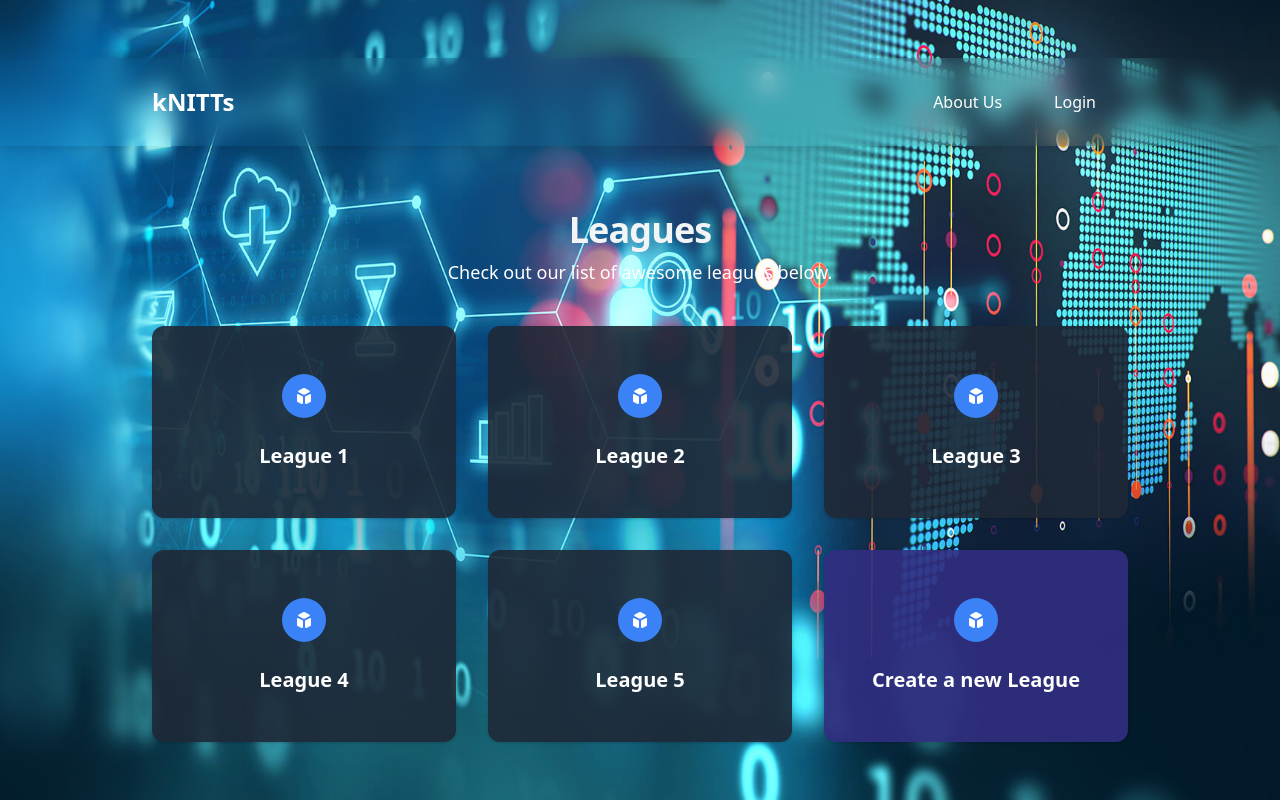
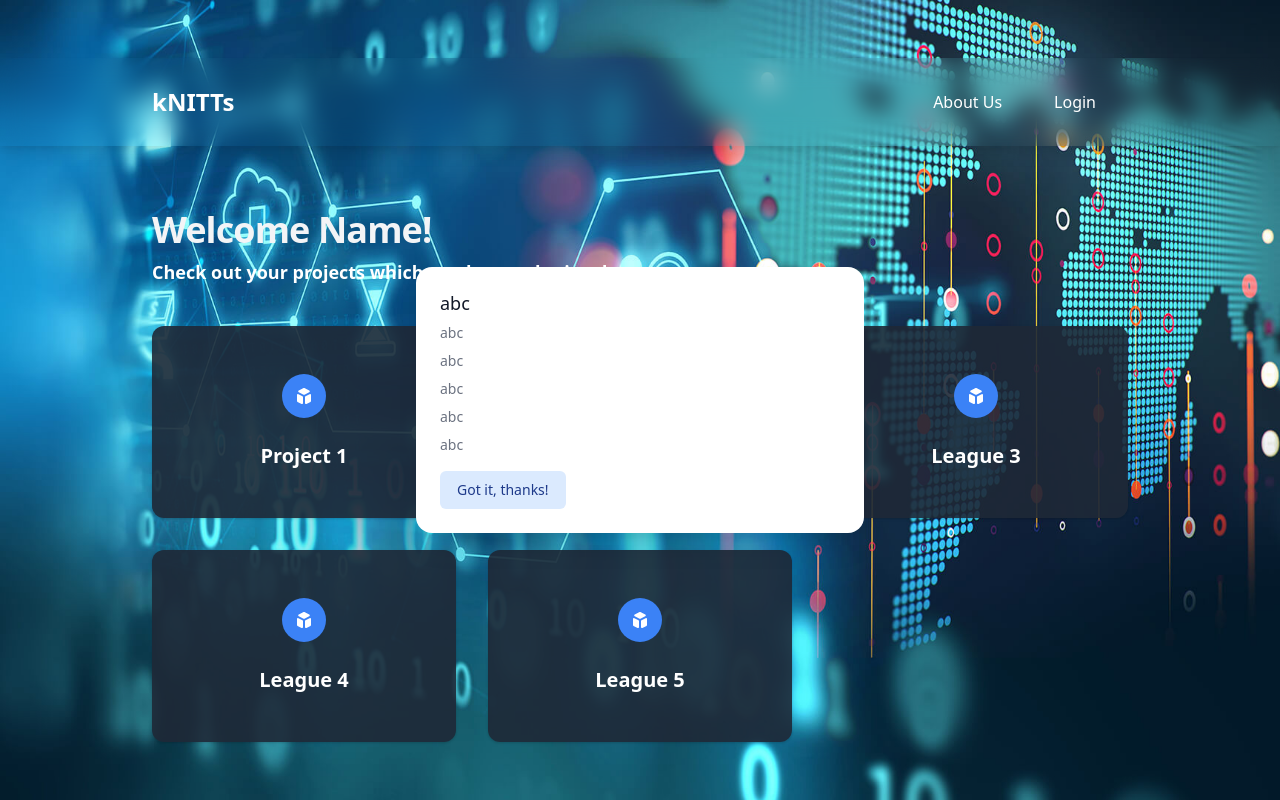
Before and after one commit to knitts/Hack-Frontend, a React (Create React App) app: page /Dashboard in a window 1280 px wide. Built offline with nearby package versions, Linux system fonts and the light colour scheme.

Commit message:
Minor fix

```diff
--- /dev/null
+++ b/src/components/modal/modal.js
@@ -0,0 +1,105 @@
+import { Dialog, Transition } from '@headlessui/react'
+import { Fragment, useState, useEffect } from 'react'
+
+export default function MyModal({opened, ProjectTitle, ProjectDesc,ProjectURL,ProjectFunds, ProjectPoints, LeagueAvg,LeagueAddr}) {
+  let [isOpen, setIsOpen] = useState(opened?true:false)
+  useEffect(() => {
+      setIsOpen(true)
+  }, [opened])
+
+  function closeModal() {
+    setIsOpen(false)
+  }
+
+  return (
+    <>
+      <Transition appear show={isOpen} as={Fragment}>
+        <Dialog
+          as="div"
+          className="fixed inset-0 z-10 overflow-y-auto"
+          onClose={closeModal}
+        >
+          <div className="min-h-screen px-4 text-center">
+            <Transition.Child
+              as={Fragment}
+              enter="ease-out duration-300"
+              enterFrom="opacity-0"
+              enterTo="opacity-100"
+              leave="ease-in duration-200"
+              leaveFrom="opacity-100"
+              leaveTo="opacity-0"
+            >
+              <Dialog.Overlay className="fixed inset-0" />
+            </Transition.Child>
+
+            {/* This element is to trick the browser into centering the modal contents. */}
+            <span
+              className="inline-block h-screen align-middle"
+              aria-hidden="true"
+            >
+              &#8203;
+            </span>
+            <Transition.Child
+              as={Fragment}
+              enter="ease-out duration-300"
+              enterFrom="opacity-0 scale-95"
+              enterTo="opacity-100 scale-100"
+              leave="ease-in duration-200"
+              leaveFrom="opacity-100 scale-100"
+              leaveTo="opacity-0 scale-95"
+            >
+              <div className="inline-block w-full max-w-md p-6 my-8 overflow-hidden text-left align-middle transition-all transform bg-white shadow-xl rounded-2xl">
+                <Dialog.Title
+                  as="h3"
+                  className="text-lg font-medium leading-6 text-gray-900"
+                >
+                  {ProjectTitle}
+                </Dialog.Title>
+
+                <div className="mt-2">
+                  <p className="text-sm text-gray-500">
+                  {ProjectDesc}
+                  </p>
+                </div>
+
+                <div className="mt-2">
+                  <p className="text-sm text-gray-500">
+                  {ProjectURL}
+                  </p>
+                </div>
+
+                <div className="mt-2">
+                  <p className="text-sm text-gray-500">
+                  {LeagueAvg}
+                  </p>
+                </div>
+
+                <div className="mt-2">
+                  <p className="text-sm text-gray-500">
+                  {ProjectFunds}
+                  </p>
+                </div>
+
+                <div className="mt-2">
+                  <p className="text-sm text-gray-500">
+                  {LeagueAddr}
+                  </p>
+                </div>
+
+                <div className="mt-4">
+                  <button
+                    type="button"
+                    className="inline-flex justify-center px-4 py-2 text-sm font-medium text-blue-900 bg-blue-100 border border-transparent rounded-md hover:bg-blue-200 focus:outline-none focus-visible:ring-2 focus-visible:ring-offset-2 focus-visible:ring-blue-500"
+                    onClick={closeModal}
+                  >
+                    Got it, thanks!
+                  </button>
+                </div>
+              </div>
+            </Transition.Child>
+          </div>
+        </Dialog>
+      </Transition>
+    </>
+  )
+}
--- a/src/pages/dashboard/index.js
+++ b/src/pages/dashboard/index.js
@@ -1,101 +1,29 @@
 import React,{ useState } from 'react'
 import Navbar from '../../components/navbar/navbar';
-
-import dollar from "../../assets/dollar.png";
-import web3 from '../../web3'
+import Modal from '../../components/modal/modal'
 
 function Dashboard() {
+  let [isOpen, setIsOpen] = useState(false)
+
     return (
-        // <div className="overflow-hidden text-white" >
-        // <div className="h-screen content-center" style={{"backgroundImage":"url('./dashboard_bg.png')","backgroundPosition":"center","backgroundSize":"cover","backgroundRepeat":"no-repeat"}}>
-
-        // <section class="w-screen mx-auto text-gray-100 body-font ">
-        //   <div class="flex flex-wrap container mx-auto space-x-3">
-
-        //     <Sidebar className="w-1/6"/>
-
-        //     <div class="mt-12 w-1/2 h-1/2 pl-4">
-        //       <h1 className="text-2xl font-bold text-white">Good Morning!</h1>
-
-        //       <div class="w-full h-1/2">
-        //       <div className="flex h-2/6 w-3/3 mt-4">
-        //         <div className="my-2 mr-2 p-4 w-1/2 rounded-lg shadow-lg bg-gray-900 bg-opacity-80 filter blug-lg">
-        //           <img src={dollar} className="w-2/12 mb-5"/>
-        //           <h1 className="text-xl font-bold text-white">Funding Received</h1>
-        //           <h1 className="mt-2 mb-2 text-xl font-bold text-white">$1000</h1>
-        //         </div>
-        //         <div className="flex my-2 ml-2 p-4 w-1/2 rounded-lg shadow-lg bg-gray-900 bg-opacity-80 filter blug-lg">
-        //           <div className="my-2 mr-4 p-4 w-1/2 rounded-lg shadow-lg bg-gradient-to-tr from-pink-500 via-red-500 to-yellow-500 filter blug-lg opacity-80 pt-14">
-        //             <h1 className="text-xl font-bold text-center text-white align-middle">Your Rank</h1>
-        //             <h1 className="mt-3 mb-2 text-xl text-center font-bold text-white">1</h1>
-        //           </div>
-        //           <div className="my-2 mr-2 p-4 w-1/2 rounded-lg shadow-lg bg-gradient-to-tr from-pink-500 via-red-500 to-yellow-500 filter blug-lg opacity-80 pt-14">
-        //             <h1 className="text-xl font-bold text-center text-white align-middle">Your Projects</h1>
-        //             <h1 className="mt-3 mb-2 text-xl text-center font-bold text-white">5</h1>
-        //           </div>
-        //         </div>
-        //       </div>
-        //       </div>
-
-        //       <div class="w-full h-1/2">
-        //       <h1 className="pt-8 text-2xl font-bold text-white">Recent Investors</h1>
-
-        //       <div className="flex h-2/6 w-full mt-4">
-        //         <div className="relative flex my-2 mr-2 p-8 w-full rounded-lg shadow-lg bg-gray-900 bg-opacity-80 filter blug-lg">
-        //           <h1 className="text-xl font-bold text-white py-2">Thrishik</h1>
-        //           <h1 className="ml-60 text-md font-bold text-white bg-gradient-to-tr from-pink-500 via-red-500 to-yellow-500 p-2 opacity-80 rounded align-middle">Neuralink</h1>
-        //           <h1 className="absolute right-5 text-xl font-bold text-white py-2">$9999000</h1>
-        //         </div>
-        //       </div>
-
-        //       <div className="flex h-2/6 w-full">
-        //         <div className="relative flex my-2 mr-2 p-8 w-full rounded-lg shadow-lg bg-gray-900 bg-opacity-80 filter blug-lg">
-        //           <h1 className="text-xl font-bold text-white py-2">Arvinth</h1>
-        //           <h1 className="ml-60 text-md font-bold text-white bg-gradient-to-tr from-pink-500 via-red-500 to-yellow-500 p-2 opacity-80 rounded align-middle">Neuralink</h1>
-        //           <h1 className="absolute right-5 text-xl py-2 font-bold text-white">$Samiyar_Sothu_Is_Infinite</h1>
-        //         </div>
-        //       </div>
-        //       </div>
-
-        //     </div>
-
-        //     <div class="mt-12 w-1/6 h-1/2">
-        //     <h1 className="text-2xl font-bold text-white">Your Projects</h1>
-        //       <div className="flex flex-nowrap h-2/6 w-2/3 mt-4 space-x-2">
-        //         <div className="my-2 p-4 rounded-lg shadow-lg bg-gray-900 bg-opacity-80 filter blug-lg">
-        //           <h1 className="text-xl font-bold text-white bg-transparent bg-opacity-60 rounded-lg filter blug-lg p-4">Spider</h1>
-        //         </div>
-        //         <div className="my-2 p-4 rounded-lg shadow-lg bg-gray-900 bg-opacity-80 filter blug-lg">
-        //           <h1 className="text-xl font-bold text-white bg-transparent bg-opacity-60 rounded-lg filter blug-lg p-4">Hyperloop</h1>
-        //         </div>
-        //         <div className="my-2 p-4 rounded-lg shadow-lg bg-gray-900 bg-opacity-80 filter blug-lg">
-        //           <h1 className="text-xl font-bold text-white bg-transparent bg-opacity-60 rounded-lg filter blug-lg p-4">Neuralink</h1>
-        //         </div>
-        //       </div>
-        //     </div>
-
-        //   </div>
-
-        // </section>
-        // </div>
-        // </div>
         <div className="overflow-x-hidden text-white" style={{"backgroundImage":"url('./bg_1.jpg')","backgroundPosition":"fixed","backgroundSize":"cover","backgroundRepeat":"no-repeat"}} >
         <div className="h-screen content-center" >
           <Navbar className="absolute"/>
           <section class="relative max-w-7xl w-full mt-16 lg:w-4/5 mx-auto px-6 text-gray-100 body-font ">
               <div class="container max-w-6xl mx-auto">
-                  <h2 class="text-4xl font-bold tracking-tight text-center">Leagues</h2>
-                  <p class="mt-2 text-lg text-center text-white">Check out our list of awesome leagues below.</p>
+                  <h2 class="text-4xl font-bold tracking-tight text-left">Welcome Name!</h2>
+                  <p class="mt-2 text-lg text-left font-bold text-white">Check out your projects which you have submitted</p>
                   <div class="grid grid-cols-4 gap-8 mt-10 sm:grid-cols-8 lg:grid-cols-12 sm:px-8 xl:px-0">
 
-                      <button class="relative flex flex-col shadow bg-opacity-90 shadow items-center justify-between col-span-4 px-8 py-12 overflow-hidden bg-gray-800 sm:rounded-xl">
+                      <button onClick={() => setIsOpen(true)} class="relative flex flex-col shadow bg-opacity-90 shadow items-center justify-between col-span-4 px-8 py-12 overflow-hidden bg-gray-800 sm:rounded-xl">
                           <div class="p-3 mb-6 text-white bg-blue-500 rounded-full">
                             <svg xmlns="http://www.w3.org/2000/svg" className="h-5 w-5" viewBox="0 0 20 20" fill="currentColor">
                               <path d="M11 17a1 1 0 001.447.894l4-2A1 1 0 0017 15V9.236a1 1 0 00-1.447-.894l-4 2a1 1 0 00-.553.894V17zM15.211 6.276a1 1 0 000-1.788l-4.764-2.382a1 1 0 00-.894 0L4.789 4.488a1 1 0 000 1.788l4.764 2.382a1 1 0 00.894 0l4.764-2.382zM4.447 8.342A1 1 0 003 9.236V15a1 1 0 00.553.894l4 2A1 1 0 009 17v-5.764a1 1 0 00-.553-.894l-4-2z" />
                             </svg>
                           </div>
-                          <h4 class="text-xl font-bold text-white">League 1</h4>
+                          <h4 class="text-xl font-bold text-white">Project 1</h4>
                       </button>
+                      <Modal opened={isOpen} ProjectTitle={"abc"} ProjectDesc={"abc"} ProjectURL={"abc"} ProjectFunds={"abc"} ProjectPoints={"abc"} LeagueAvg={"abc"} LeagueAddr={"abc"} />
 
                       <button class="relative flex flex-col shadow bg-opacity-90 shadow items-center justify-between col-span-4 px-8 py-12 overflow-hidden bg-gray-800 sm:rounded-xl">
                           <div class="p-3 mb-6 text-white bg-blue-500 rounded-full">
@@ -133,15 +61,6 @@ function Dashboard() {
                           <h4 class="text-xl font-bold text-white">League 5</h4>
                       </button>
 
-                      <button class="relative flex flex-col shadow bg-opacity-90 shadow items-center justify-between col-span-4 px-8 py-12 overflow-hidden bg-indigo-900 sm:rounded-xl">
-                          <div class="p-3 mb-6 text-white bg-blue-500 rounded-full">
-                            <svg xmlns="http://www.w3.org/2000/svg" className="h-5 w-5" viewBox="0 0 20 20" fill="currentColor">
-                              <path d="M11 17a1 1 0 001.447.894l4-2A1 1 0 0017 15V9.236a1 1 0 00-1.447-.894l-4 2a1 1 0 00-.553.894V17zM15.211 6.276a1 1 0 000-1.788l-4.764-2.382a1 1 0 00-.894 0L4.789 4.488a1 1 0 000 1.788l4.764 2.382a1 1 0 00.894 0l4.764-2.382zM4.447 8.342A1 1 0 003 9.236V15a1 1 0 00.553.894l4 2A1 1 0 009 17v-5.764a1 1 0 00-.553-.894l-4-2z" />
-                            </svg>
-                          </div>
-                          <h4 class="text-xl font-bold text-white">Create a new League</h4>
-                      </button>
-
                   </div>
               </div>
           </section>
```
